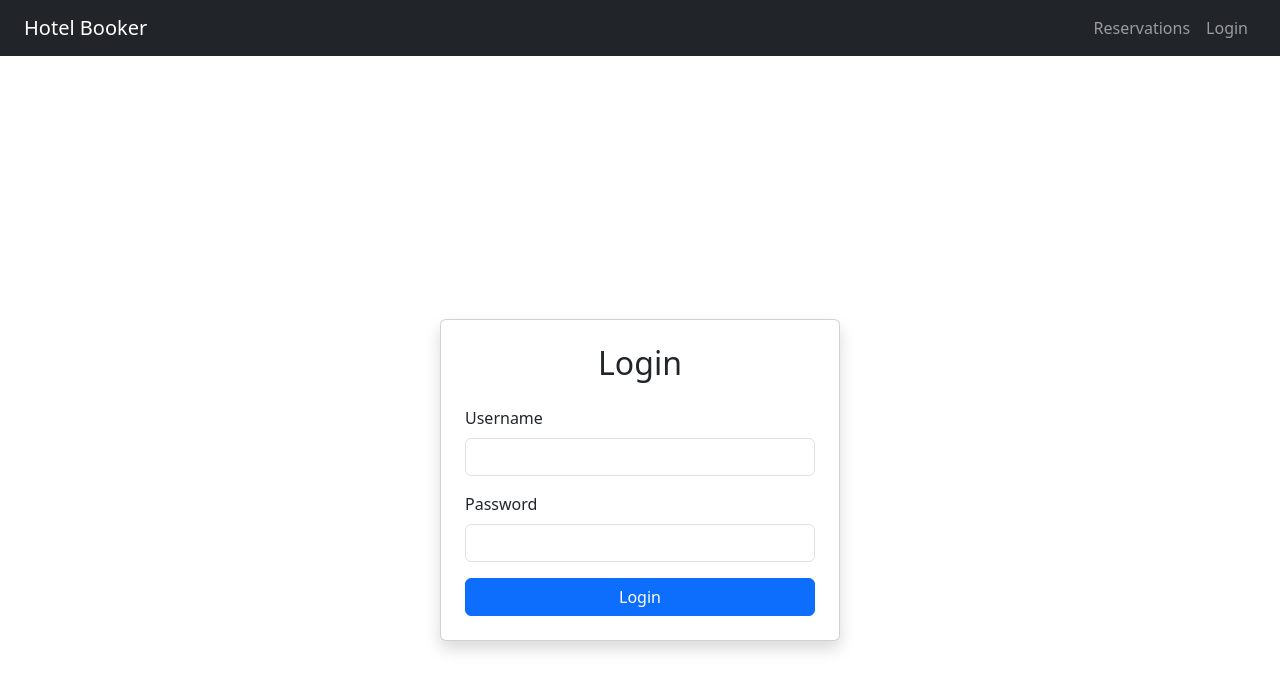
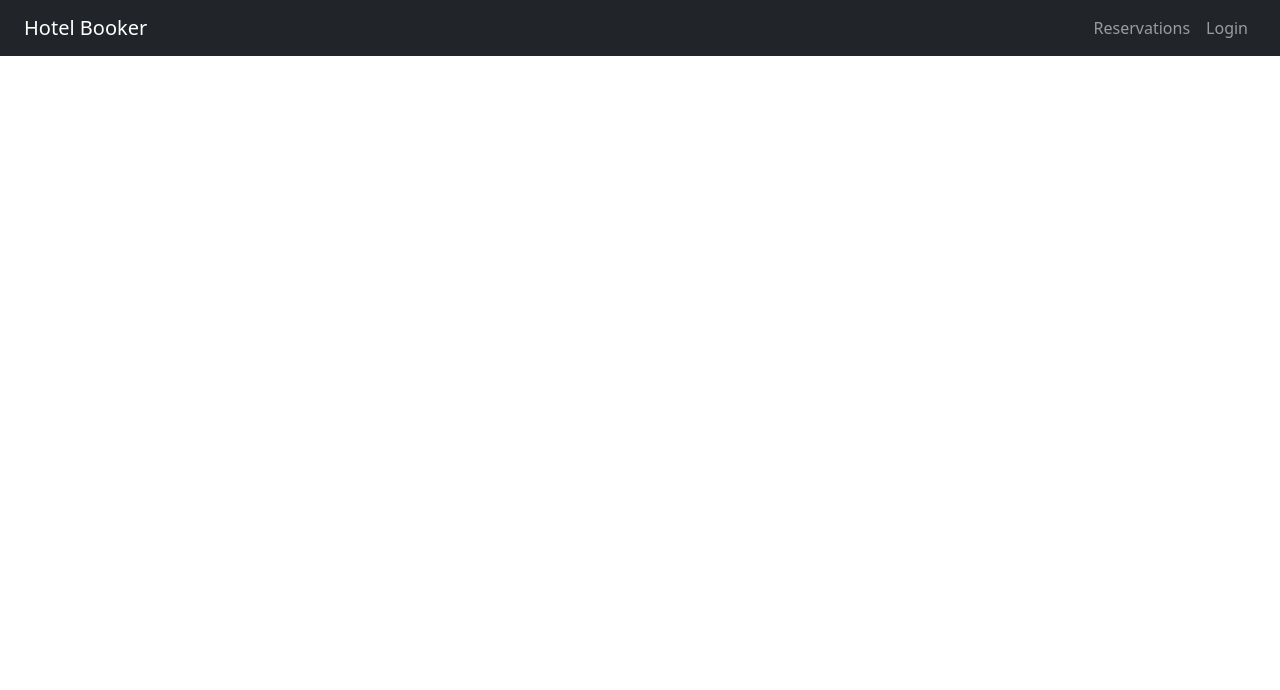
Before and after one commit to ThisIsAntonio/hotel-booker-fullstack, an Angular app in the folder webapp/: page / in a window 1280 px wide. Before the commit this address led to /login. Shown: the top 690 px of the page. Built offline with nearby package versions, Linux system fonts and the light colour scheme.

Commit message:
fixing: removing route to redirect to login

```diff
--- a/webapp/src/app/app.component.html
+++ b/webapp/src/app/app.component.html
@@ -10,7 +10,7 @@
         <a class="nav-link" routerLink="/reservations">Reservations</a>
       </li>
       <li class="nav-item" *ngIf="!isLoggedIn">
-        <a class="nav-link" routerLink="/login">Login</a>
+        <a class="nav-link" routerLink="/">Login</a>
       </li>
       <li class="nav-item" *ngIf="isLoggedIn">
         <a class="nav-link btn btn-outline-warning btn-sm" (click)="logout()">Logout</a>
--- a/webapp/src/app/app.routes.ts
+++ b/webapp/src/app/app.routes.ts
@@ -4,7 +4,7 @@
 import { authGuard } from './guards/auth.guard';
 
 export const routes: Routes = [
-  { path: '', redirectTo: '/login', pathMatch: 'full' },
+  // { path: '', redirectTo: '/login', pathMatch: 'full' },
   { path: 'login', component: LoginComponent },
   { path: 'reservations', component: ReservationListComponent, canActivate: [authGuard] }
 ];
```
